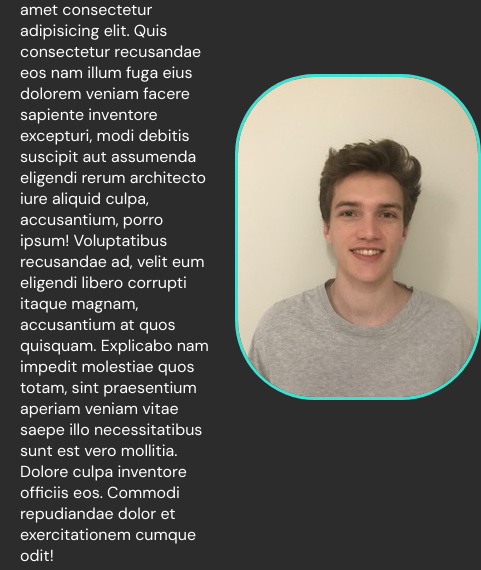
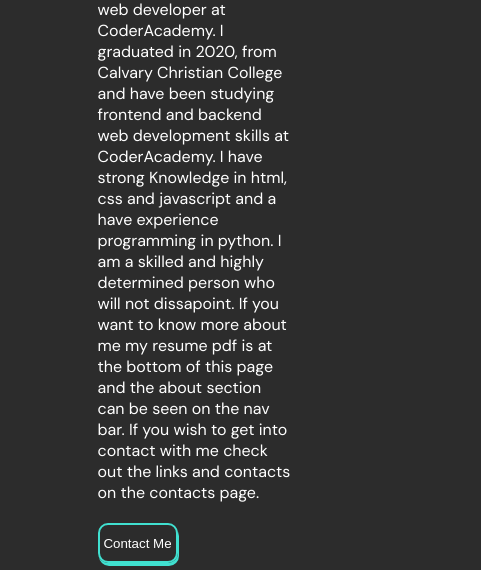
Before and after one commit to NathanEwan02/first-website, a plain HTML site: page index.html in a window 390 px wide. Shown: the part 274-844 px from the top of the page, 481 px wide, since content can reach past the window. Drawn offline with Linux system fonts and the light colour scheme.

Commit message:
second commit

```diff
--- a/index.html
+++ b/index.html
@@ -5,7 +5,7 @@
     <meta http-equiv="X-UA-Compatible" content="IE=edge">
     <meta name="viewport" content="width=device-width, initial-scale=1.0">
     <title>Home Page</title>
-    <link rel="stylesheet" href="style.css" integrity="sha384-4rpL2HeGHosb151RU7R3DKpstLskw2EHHRCHiXnEr0ILm9ptMZ4bTazup720x9ep">
+    <link rel="stylesheet" href="style.css" integrity="sha384-6kLXe77FmU/nM4e5V+5uadgAyB8FIAktpa0RgcCVkeYzIb7XGZM+5ft0wWiqB1GD">
 </head>
 <body>
     <article class="container">
@@ -21,12 +21,18 @@
             </nav>
         </header>
         <main id="home-main">
-            <article>
+            <article id="main-article">
                 <h1>Nathan Ewan</h1>
-                <p>Lorem ipsum dolor sit amet consectetur adipisicing elit. Quis consectetur recusandae eos nam illum fuga eius dolorem veniam facere sapiente inventore excepturi, modi debitis suscipit aut assumenda eligendi rerum architecto iure aliquid culpa, accusantium, porro ipsum! Voluptatibus recusandae ad, velit eum eligendi libero corrupti itaque magnam, accusantium at quos quisquam. Explicabo nam impedit molestiae quos totam, sint praesentium aperiam veniam vitae saepe illo necessitatibus sunt est vero mollitia. Dolore culpa inventore officiis eos. Commodi repudiandae dolor et exercitationem cumque odit!</p>
+                <p>Hi I'm Nathan, a studying web developer at CoderAcademy. I graduated in 2020, from Calvary Christian
+                    College and have been studying frontend and backend web development skills at CoderAcademy. I have strong
+                    Knowledge in html, css and javascript and a have experience programming in python. I am a skilled
+                    and highly determined person who will not dissapoint. If you want to know more about me
+                    my resume pdf is at the bottom of this page and the about section can be seen on the nav bar. If you wish to
+                    get into contact with me check out the links and contacts on the contacts page.
+                </p>
                 <button class="button" type="button">Contact Me</button>
             </article>
-            <img src="images/IMG_Nathan.jpg" alt="image of Nathan Ewan">
+            <img src="images/IMG_Nathan.jpg" alt="image of Nathan Ewan" id="my-image">
         </main>
         <section id="home-section1">
             <article class="home-card">
--- a/style.css
+++ b/style.css
@@ -538,6 +538,10 @@ label {
 
 /* MOBILE */
 @media only screen and (max-width: 480px) {
+    #my-image {
+        display: none;
+    }
+
     #nav_links {
         margin-right: 20px;
     }
@@ -569,6 +573,7 @@ label {
         box-shadow: turquoise 5px 5px;
         height: 100%;
     }
+
 
     /*ABOUT*/
     #about-container {
```
Also changed, not shown: about.html (+1 -1 lines), blog.html (+1 -1 lines), contact.html (+1 -1 lines).
